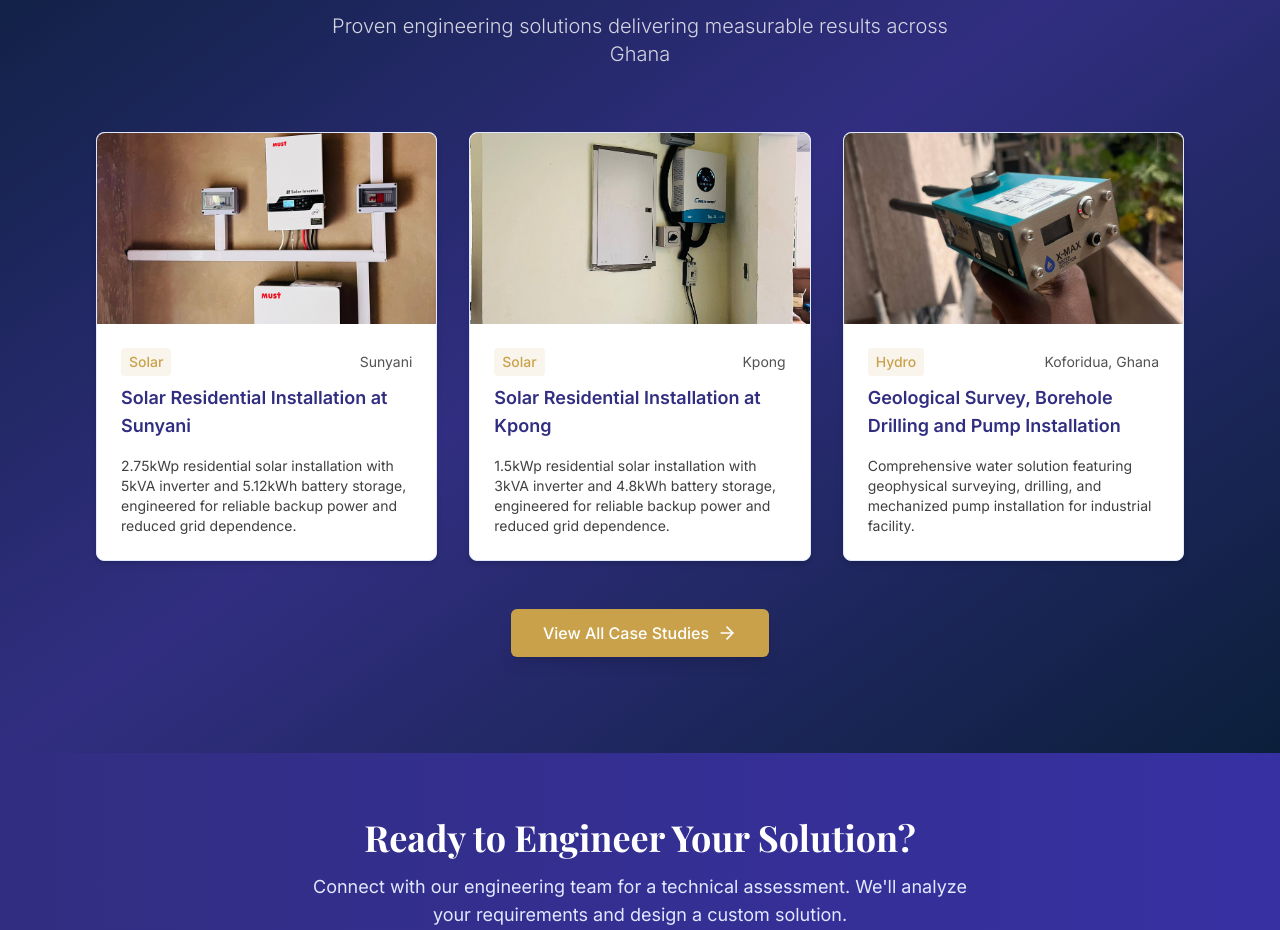
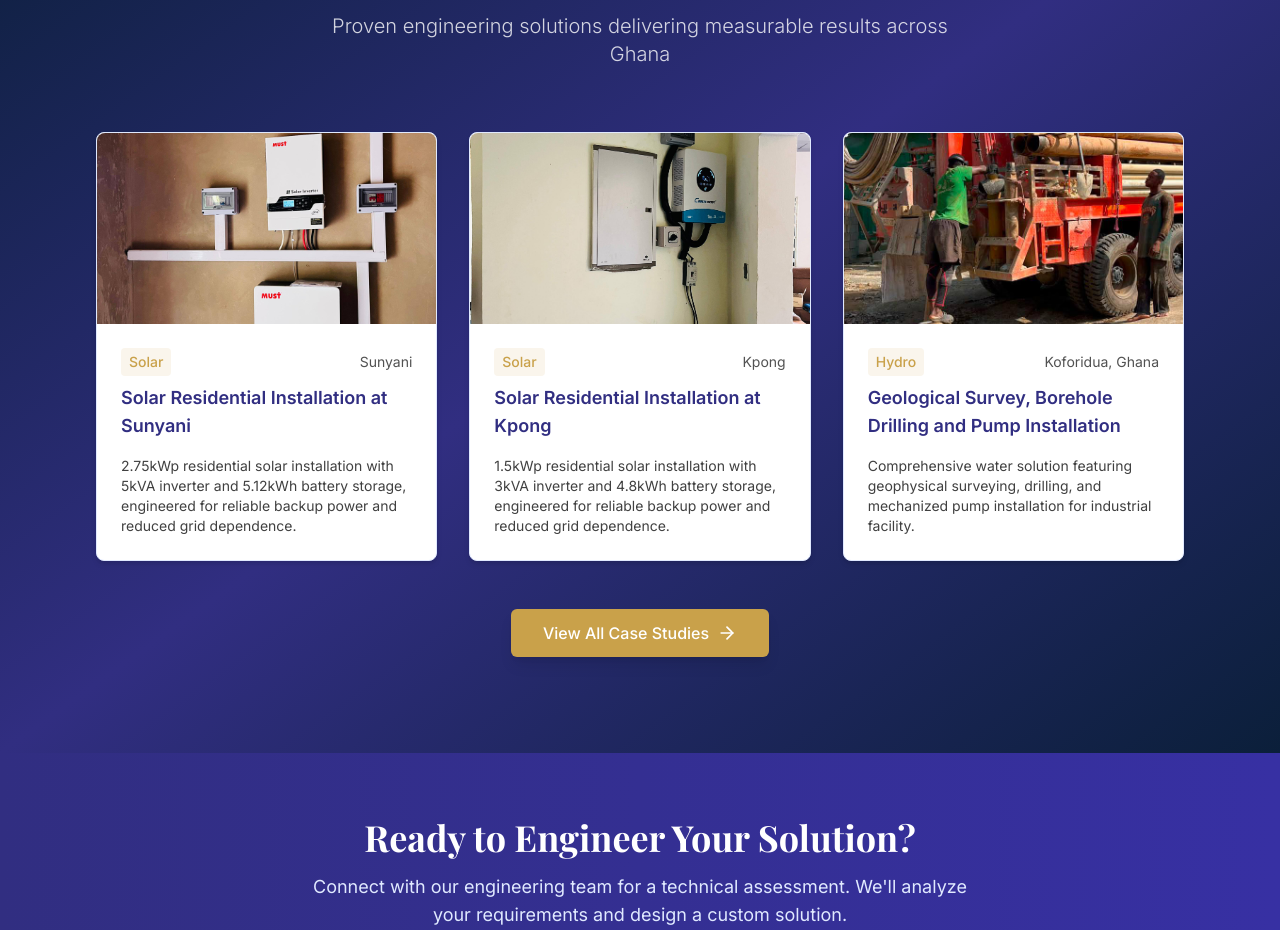
Before and after one commit to dromorongit/EleysonGh, a Next.js app: page / in a window 1280 px wide. Shown: the part 3180-4110 px from the top of the page. Built offline with nearby package versions, Linux system fonts and the light colour scheme.

Commit message:
Update projects.ts

```diff
--- a/src/data/projects.ts
+++ b/src/data/projects.ts
@@ -96,7 +96,7 @@ export const projects: Project[] = [
       { key: 'Power Source', value: 'Solar PV System 20kW' },
       { key: 'Filtration', value: 'Multi-stage filtration system' },
     ],
-    featuredImage: '/images/borekoftown1.jpg',
+    featuredImage: '/images/hydrosolutions.jpg',
     galleryImages: [
       '/images/borekoftown1.jpg',
       '/images/borekoftown2.jpg',
```
